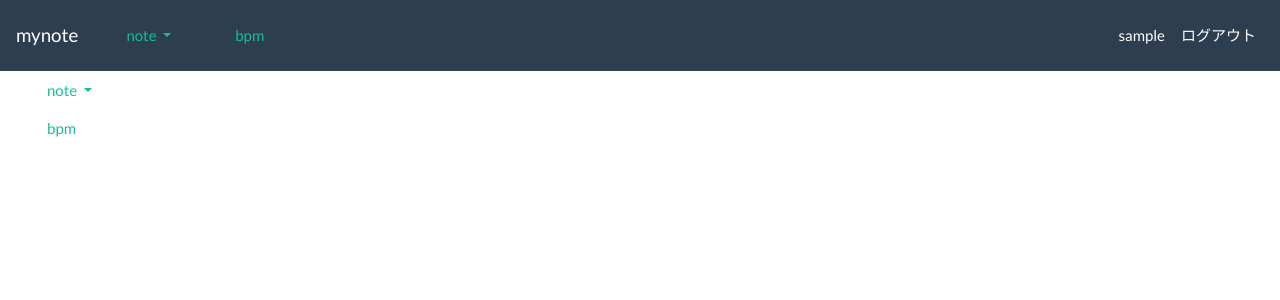
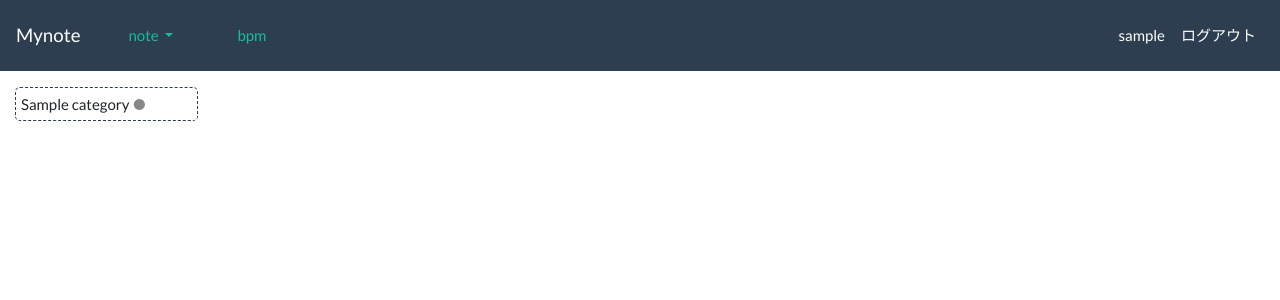
Before and after one commit to tottoma/Mynote, a Django app: page / in a window 1280 px wide. Shown: the top 300 px of the page. Run offline with Django 3.2, Linux system fonts and the light colour scheme; a user stored in the database is signed in; tables that the repository leaves empty hold one stand-in row (values such as "Sample post"); data that the repository does not hold is empty; some libraries are stand-ins or nearby versions.

Commit message:
いろいろ

```diff
--- a/myecs/urls.py
+++ b/myecs/urls.py
@@ -34,6 +34,7 @@ urlpatterns = [
     path('', include('note.urls')),
 
     url(r'^admin/', admin.site.urls),
+    path('accounts/', include('django.contrib.auth.urls')),
     path('api/', include(router.urls)),
 ]
 # ログイン画面のタイトルを変更
--- a/note/admin.py
+++ b/note/admin.py
@@ -32,7 +32,7 @@ class KeyLogResource(resources.ModelResource):
 
 @admin.register(KeyLog)
 class KeyLogAdmin(ImportExportModelAdmin):
-    list_display = ('note_id', 'counted_at', 'count')
+    list_display = ('note_id', 'counted_at', 'count', 'key')
     search_fields = ['note_id']
     # django-import-exportsの設定
     resource_class = KeyLogResource
--- a/note/forms.py
+++ b/note/forms.py
@@ -6,3 +6,7 @@ class NoteForm(forms.ModelForm):
     class Meta:
         model = Note
         fields = ('title', 'category', 'content')
+
+        widgets = {
+            'content': forms.Textarea(attrs={'rows':15, 'cols':70}),
+        }
--- a/note/models.py
+++ b/note/models.py
@@ -6,9 +6,12 @@ from django.contrib.auth import get_user_model
 class Category(models.Model):
     """ノートのカテゴリ"""
     name = models.CharField('タイトル', max_length=255)
+    color = models.TextField('カラー', blank=True, null=True)
 
     def __str__(self):
         return self.name
+    #def get_posts_count(self):
+        #return Note.objects.filter(name=self).count()
 ## 紐付け https://qiita.com/saka___21/items/5233f4bb4a252bcaf44e
 class Note(models.Model):
     note_id = models.AutoField(primary_key=True)
@@ -21,6 +24,7 @@ class Note(models.Model):
 
     def __str__(self):
         return str(self.note_id)
+
     class Meta:
         verbose_name = 'Note'
         verbose_name_plural = 'Note'
@@ -30,6 +34,8 @@ class KeyLog(models.Model):
     note_id = models.ForeignKey(Note, to_field='note_id', on_delete=models.PROTECT, verbose_name='note_id')
     counted_at = models.DateTimeField('カウント時間',auto_now_add=True)
     count = models.IntegerField('文字数')
+    key = models.IntegerField('キーコード', blank=True, null=True)
+
     def __str__(self):
         return str(self.note_id)+','+str(self.count)+','+str(self.counted_at)
     class Meta:
--- a/note/urls.py
+++ b/note/urls.py
@@ -1,12 +1,12 @@
 from django.urls import path
-from .views import listfunc, formfunc, detailfunc, mybpmfunc, updataformfunc
-from note.views import NoteList
+from .views import listfunc, formfunc, mybpmfunc, updataformfunc, deleteformfunc
 
 urlpatterns = [
-    path('list/', listfunc, name='list'),
+    path('note/list/', listfunc, name='list'),
     ##path('', listfunc, name='list'),
-    path('form/', formfunc, name='form'),
-    path('updata/<int:note_id>', updataformfunc, name='updata'),
+    path('note/', formfunc, name='form'),
+    path('note/<int:note_id>/updata/', updataformfunc, name='updata'),
+    path('note/<int:note_id>/delete/', deleteformfunc, name='delete'),
     ##path('detail/<int:pk>', detailfunc, name='detail'),
     path('mybpm/', mybpmfunc, name='mybpm'),
 ]
--- a/note/views.py
+++ b/note/views.py
@@ -20,13 +20,7 @@ from .forms import NoteForm
 from django.http import JsonResponse
 from django.http import QueryDict
 
-# ノート投稿@login_required
-def show(request):
-    note_id = request.GET.get('id')
-    note = Note.objects.get(pk=note_id)
-    return HttpResponse("%s:%s" % (note.title, note.content))
-
-#新規
+#新規    'bootstrap4',           # django-bootstrap4
 def formfunc(request):
     if request.method == 'GET':## 新規作成
         form = NoteForm()
@@ -51,16 +45,23 @@ def updataformfunc(request, note_id):
     else: # GETの場合はデータを表示
         form = NoteForm(instance=note)
     return render(request, 'updata.html', {'form': form, 'note': note})
+# ノート削除
+def deleteformfunc(request, note_id):
+    note = get_object_or_404(Note, note_id=note_id)
+    keylogs = KeyLog.objects.filter(note_id=note_id)
+    keylogs.delete()
+    note.delete()
+    notes = Note.objects.all()
+    return redirect('list')#render(request, 'list.html', {'notes': notes})
 # ノート一覧
 @login_required
 def listfunc(request):
-    notes = Note.objects.all()
+    notes = Note.objects.filter(user=request.user)
+    categories = notes.order_by('category').distinct().values_list("category", flat=True)
+    c = Category.objects.filter()
     ##notes = Note.objects.get(user=request.user)
-    return render(request, 'list.html', {'notes': notes})
-# 詳細(使用していない)
-def detailfunc(request, pk):
-    note = Note.objects.get(note_id=pk)
-    return render(request, 'detail.html', {'note': note})
+    return render(request, 'list.html', {'notes': notes, 'categories':categories, 'c': c})
+
 # 心拍グラフの表示
 def mybpmfunc(request):
     ##bpms = HeartLog.objects.get(user=get_user_model())
@@ -105,6 +106,9 @@ class KeyLogViewSet(viewsets.ModelViewSet):
 class MainView(LoginRequiredMixin, TemplateView):
     template_name = 'index.html'
 
-class NoteList(ListView):
-    template_name = 'list.html'
-    model = Note
+    def get_context_data(self, **kwargs):
+        context = super().get_context_data(**kwargs)
+        context['object_list'] = Note.objects.all()
+        context['category_list'] = Category.objects.all()
+        context['note_list'] = KeyLog.objects.order_by('note_id').distinct().values_list("note_id", flat=True).reverse()[:5]
+        return context
--- a/templates/base.html
+++ b/templates/base.html
@@ -4,7 +4,7 @@
 <html lang="ja">
   <head>
     <meta charset="utf-8">
-    <title>MyNote</title>
+    <title>Mynote</title>
     <link rel="stylesheet" href="https://maxcdn.bootstrapcdn.com/bootstrap/4.0.0/css/bootstrap.min.css">
   </head>
 
@@ -18,7 +18,7 @@
       <link rel="stylesheet" id="theme_link" href="https://cdnjs.cloudflare.com/ajax/libs/bootswatch/4.3.1/flatly/bootstrap.min.css">
       <div class="fixed-left">
         <nav class="navbar navbar-expand-md navbar-dark bg-primary">
-          <a class ="navbar-brand" href="{% url 'index' %}">mynote</a>
+          <a class ="navbar-brand" href="{% url 'index' %}">Mynote</a>
           <div class="collapse navbar-collapse" id="navbarsExampleDefault">
             <ul class="nav nav-sidebar">
                 <li class="nav-item dropdown">
@@ -41,11 +41,11 @@
                 </a>
               </li>
               <li class="nav-item">
-                <a class="nav-link" href="{% url 'admin:logout'}">ログアウト</a>
+                <a class="nav-link" href="{% url 'logout' %}">ログアウト</a>
               </li>
               {% else %}
               <li class="nav-item">
-                <a class="nav-link" href="{% url 'admin:login'}">ログイン</a>
+                <a class="nav-link" href="{% url 'login' %}">ログイン</a>
               </li>
               {% endif %}
             </ul>
@@ -53,24 +53,24 @@
         </nav>
       </div>
     </div>
+
     <div class="container-fluid">
         <div class="row">
+
           <div class="clearfix"></div>
           <div class="col-sm-2 col-md-2 sidebar navbar-light">
-            <ul class="nav nav-sidebar">
-                <li class="nav-item dropdown">
-                  <a class="nav-link dropdown-toggle" data-toggle="dropdown" aria-haspopup="true" aria-expanded="false" href="">
-                    note
-                  </a>
-                  <div class="dropdown-menu">
-                    <a class="dropdown-item" href="{% url 'form' %}">New</a>
-                    <a class="dropdown-item" href="{% url 'list' %}">Open</a>
-                  </div>
-                </li>
-                <li class="nav-item"><a class="nav-link" href="{% url 'mybpm' %}">bpm</a></li>
-            </ul>
+            <div class="time">
+              {% block time %}{% endblock %}
+            </div>
+            <div class='category'>
+              {% block category %}{% endblock %}
+            </div>
+            <div class='footer'>
+            {% block footer %}{% endblock %}
+            </div>
           </div>
-          <div class="col-sm-9 col-sm-offset-3 col-md-10 col-md-offset-2 main">
+
+          <div class="col-sm-8 col-sm-offset-2 col-md-8 col-md-offset-2 main">
             <div class='note'>
               {% block content %}{% endblock %}
             </div>
@@ -78,6 +78,13 @@
               {% block chart %}{% endblock %}
             </div>
           </div>
+
+          <div class="col-sm-2 col-md-2 sidebar navbar-light">
+            <div class="left">
+            {% block concent %}{% endblock %}
+            </div>
+          </div>
+
         </div>
     </div>
   </body>
--- a/templates/form.html
+++ b/templates/form.html
@@ -3,11 +3,13 @@
 {% block content %}
 {% load static %}
 <link rel="stylesheet" type="text/css" href="{% static 'css/style.css' %}">
-<h1>Create New note</h1>
+<h1></h1>
 <div class="form">
   <form method="POST">
       {% csrf_token %}
-      {{ form.as_p }}
+      <p>title: {{ form.title }}</p>
+      <p>category: {{ form.category }}</p>
+      <p>{{ form.content }}</p>
   <button id="submit_btn" type="submit" class="btn btn-dark" value="Submit">保存</button>
   </form>
   <p><span class="show-count">0</span>byte</p>
--- a/templates/index.html
+++ b/templates/index.html
@@ -1,2 +1,40 @@
 {% extends "base.html" %}
 {% load static %}
+{% block category %}
+<link rel="stylesheet" type="text/css" href="{% static 'css/style.css' %}">
+<h1 class="my-3"></h1>
+<div style="padding: 5px; margin-bottom: 10px; border: 1px dashed #2C3E50; border-radius: 5px;">
+    {% for category in category_list %}
+    <div class="category">
+      <span>{{ category.name }}
+      <font color={{category.color}}>●</font>
+      </span>
+    </div>
+    {% endfor %}
+</div>
+{% endblock %}
+
+{% block content %}
+<link rel="stylesheet" type="text/css" href="{% static 'css/style.css' %}">
+<h1 class="my-3"></h1>
+{% for recent in note_list %}
+  {% for note in object_list %}
+    {% if note.note_id == recent %}
+    <div class="card mb-3">
+      <div class="card-body">
+        <div class='card-content'>
+          <h5 class="card-title">{{ note.title }} ({{ note.user }})</h5>
+          <div class="card-text" id="frame">
+            <span>{{ note.category }}
+            <font color={{note.category.color}}>●</font>
+          </span>
+          <!--span>更新日: {{ note.updated_at }}</span-->
+          </div>
+        </div>
+      </div>
+    </div>
+    {% endif %}
+  {% endfor %}
+{% endfor %}
+
+{% endblock %}
```
Also changed, not shown: templates/detail.html (deleted, +0 -7 lines), templates/list.html (+40 -3 lines), templates/mybpm.html (+9 -8 lines), note/migrations/0002_keylog_key.py (added), note/migrations/0003_category_color.py (added).
